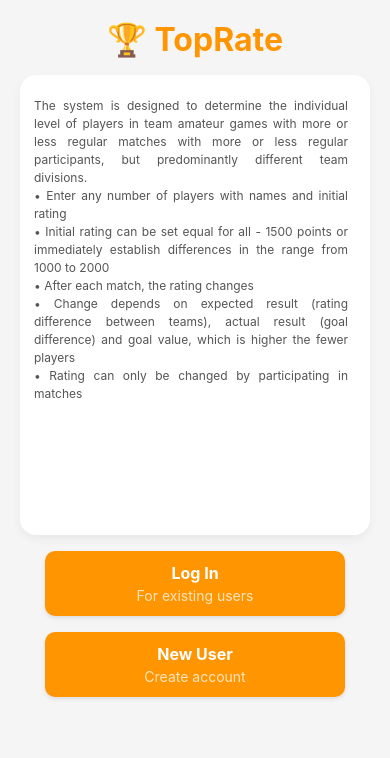
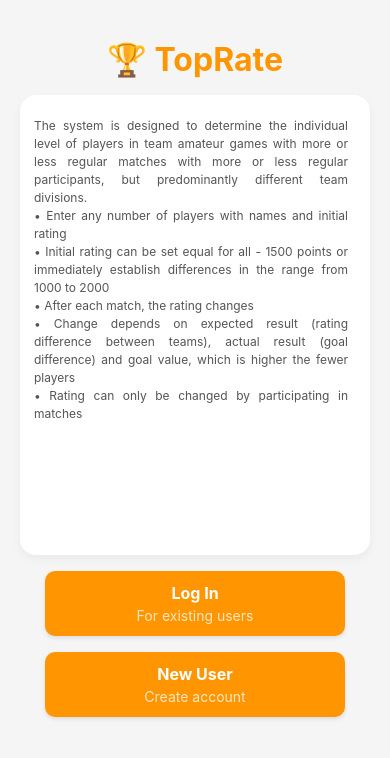
Before and after one commit to zveresch2019-ship-it/TopRate, a React Native app: screen / in a window 390 px wide. Shown: the top 758 px of the page. Built offline with nearby package versions, Linux system fonts and the light colour scheme; no server answers.

Commit message:
Add top padding to login scroll content

```diff
--- a/src/screens/LoginScreen.tsx
+++ b/src/screens/LoginScreen.tsx
@@ -525,7 +525,8 @@ const styles = StyleSheet.create({
   },
   scrollContent: {
     flexGrow: 1,
-    padding: 20,
+    paddingTop: 40,
+    paddingHorizontal: 20,
     paddingBottom: 30,
     gap: 20,
   },
```
